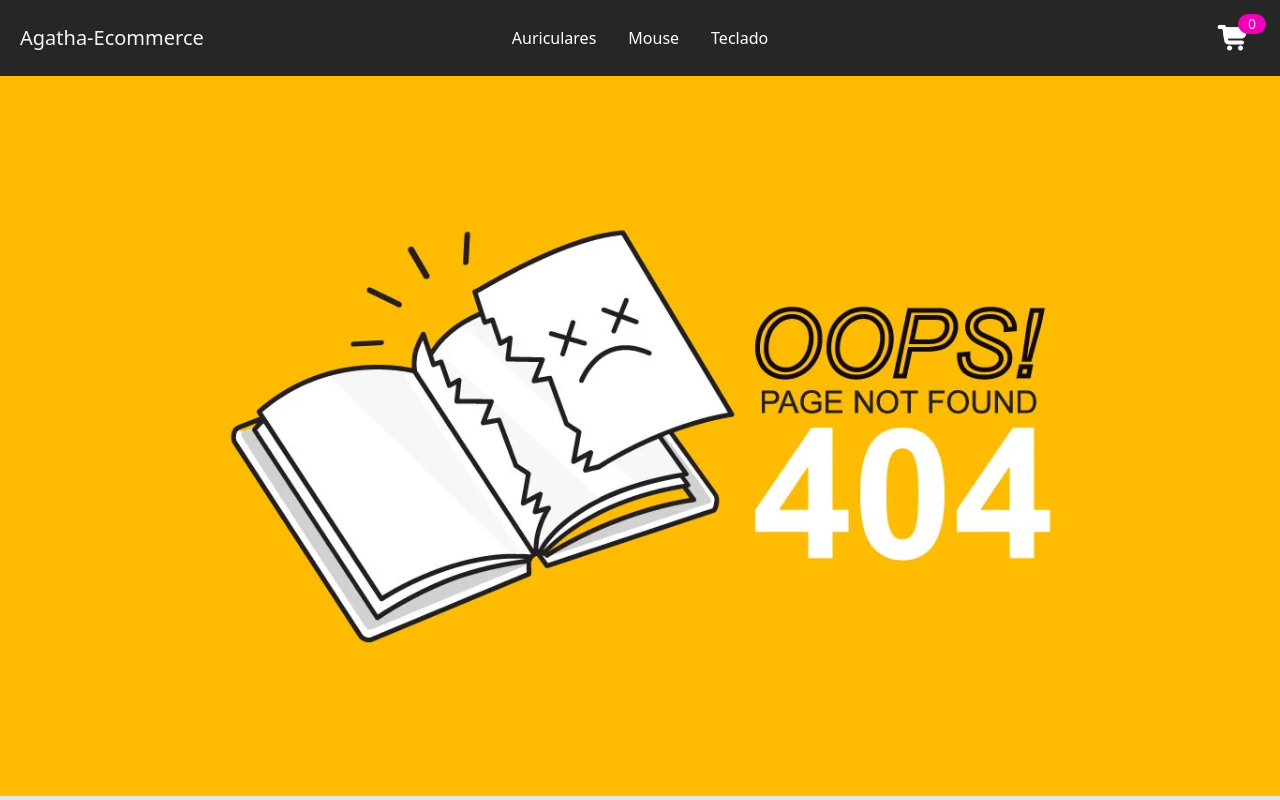
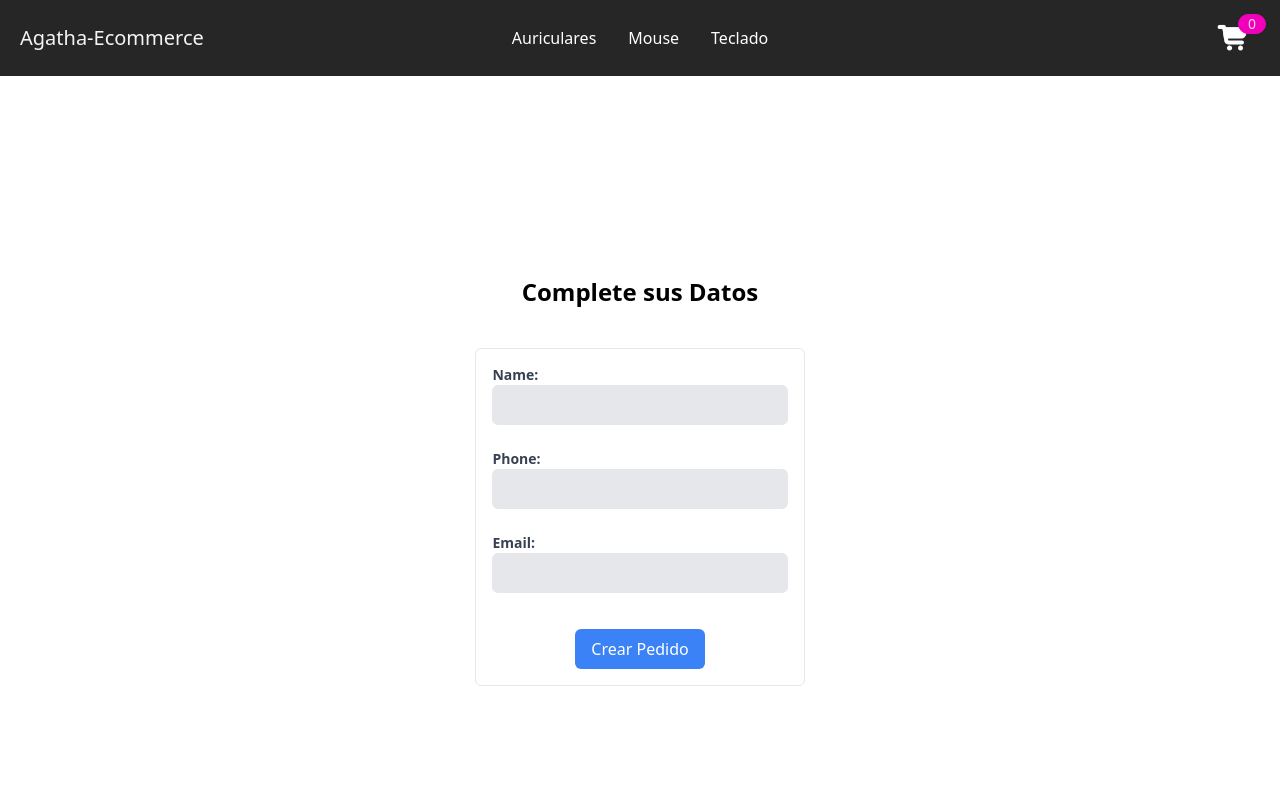
Before and after one commit to debora662/EntregaFinal-Mazzitelli, a React (Vite) app: page /checkout in a window 1280 px wide. Shown: the top 800 px of the page. Built offline with nearby package versions, Linux system fonts and the light colour scheme.

Commit message:
updates checkout

```diff
--- a/src/components/Checkout/Checkout.jsx
+++ b/src/components/Checkout/Checkout.jsx
@@ -1,57 +1,65 @@
-/* import {useContext, useState} from "react";
-import { CartContext } from "../../context/CartContext";
-import { Timestamp, addDoc, documentId } from "firebase/firestore";
-import { db } from "../../firebase/client";
-import { collection, writeBatch, query, where, getDocs } from "firebase/firestore";
-import Loading from "../Loading/Loading";
+import {useContext, useState} from "react";
+import {CartContext} from "../../context/CartContext";
+import {Timestamp, getDocs, writeBatch, collection, addDoc, query, where, documentId} from "firebase/firestore";
+import {db} from "../../firebase/client";
+import CheckoutForm from "../CheckoutForm/CheckoutForm";
 
 const Checkout = () => {
-    const [orderId, setOrderId] = useState(" ");
-    const [isLoading, setIsLoading] = useState(false);
+    const [loading, setLoading] = useState(false);
+    const [orderId, setOrderId] = useState("");
 
     const {cart, total, clearCart} = useContext(CartContext)
 
-    const createOrder = async ({ name, phone, email}) => {
+    const createOrder = async ({name, phone, email}) => {
+        setLoading(true)
+
         try {
-            setIsLoading(true);
-
             const objOrder = {
                 buyer: {
-                    name, phone, email
+                    name,
+                    phone,
+                    email
                 },
                 items: cart,
                 total: total,
                 date: Timestamp.fromDate(new Date())
-            }
+            };
 
-            const batch = writeBatch(db)
+            const batch = writeBatch(db);
 
             const outOfStock = []
 
-            const ids = cart.map(prod => prod.id)
+            const ids = cart.map(prod => prod.id);
 
-            const productsRef = collection(db, "productos")
+            const productsRef = collection(db, "productos");
 
-            const productsAddedFromFirestore = await getDocs(query(productsRef, where(documentId(), "in", ids)))
+            const productsAddedFromFirestore = await getDocs(
+                query(productsRef, where(documentId(), 'in', ids))
+            )
 
-            const { docs } = productsAddedFromFirestore
+            const {docs} = productsAddedFromFirestore;
 
             docs.forEach(doc => {
-
                 const dataDoc = doc.data()
                 const stockDb = dataDoc.stock
 
                 const productAddedToCart = cart.find(prod => prod.id === doc.id)
-                const prodQuantity = productAddedToCart?.quantity
+                const prodQuantity = productAddedToCart
+                    ?.quantity
 
-                if(stockDb >= prodQuantity) {
-                    batch.update(doc.ref, { stock: stockDb - prodQuantity })
-                }else {
-                    outOfStock.push({ id: doc.id, ...dataDoc})
+                if (stockDb >= prodQuantity) {
+                    batch.update(doc.ref, {
+                        stock: stockDb - prodQuantity
+                    })
+                } else {
+                    outOfStock.push({
+                        id: doc.id,
+                        ...dataDoc
+                    })
                 }
             })
 
-            if(outOfStock.length === 0) {
+            if (outOfStock.length === 0) {
                 await batch.commit()
 
                 const orderRef = collection(db, "orders")
@@ -60,28 +68,49 @@ const Checkout = () => {
 
                 setOrderId(orderAdded.id)
                 clearCart()
-            }else{
-                console.error("no hay productos")
+
+            } else {
+                console.error("Hay productos que no tienen Stock")
             }
         } catch (error) {
-            console.error("no hay productos")
-        }finally{
-            setIsLoading(false)
+            console.error("Error al crear un pedido")
+        } finally {
+            setLoading(false);
         }
     }
 
-    if(orderId) {
-        return <h1>El id de su orden es: {orderId}</h1>
-    }
+    return (
+        <div className="flex flex-col items-center mt-40 h-screen">
+            {
+                loading && (
+                    <h2 className="text-2xl text-black font-semibold animate-pulse">
+                        Generando Orden....
+                    </h2>
+                )
+            }
 
-
-    return (
-        <div>
-            {isLoading && <Loading />}
-            <h1>Checkout</h1>
-            <div>{createOrder}</div>
+            {
+                orderId && (
+                    <div>
+                        <h2 className="text-2xl text-black font-semibold">
+                            Orden Generada: {orderId}
+                        </h2>
+                        <p className="mt-10 text-center text-slate-900 text-lg text-semibold">Gracias por elegirnos 😃!!!</p>
+                    </div>
+                )
+            }
+            {
+                !loading && !orderId && (
+                    <div>
+                        <h1 className="text-center mt-10 text-2xl text-black font-semibold">
+                            Complete sus Datos
+                        </h1>
+                        <CheckoutForm onConfirm={createOrder}/>
+                    </div>
+                )
+            }
         </div>
-    )
+    );
 }
 
-export default Checkout; */
+export default Checkout;
--- /dev/null
+++ b/src/components/CheckoutForm/CheckoutForm.jsx
@@ -0,0 +1,48 @@
+import {useState} from "react";
+import PropTypes from 'prop-types';
+
+const CheckoutForm = ({onConfirm}) => {
+    const [name, setName] = useState("");
+    const [phone, setPhone] = useState("");
+    const [email, setEmail] = useState("")
+
+    const handleConfirm = (event) => {
+        event.preventDefault()
+
+        const userData = {
+            name,
+            phone,
+            email
+        }
+        onConfirm(userData)
+    }
+
+    return (
+        <form onSubmit={handleConfirm} className="max-w-md mx-auto mt-10 p-4 border rounded-md flex flex-col items-center mb-32">
+            <div className="mb-4 w-full">
+            <label className="block text-gray-700 text-sm font-bold mb-2">Name:
+                <input type="text" value={name} onChange={(e) => setName(e.target.value)} className="border-2 rounded-md w-full py-2 px-3 focus:outline-none bg-gray-200 focus:border-blue-500"/>
+            </label>
+            </div>
+            <div className="mb-4 w-full">
+            <label className="block text-gray-700 text-sm font-bold mb-2">
+                Phone:
+                <input type="tel" value={phone} onChange={(e) => setPhone(e.target.value)} className="border-2 rounded-md w-full py-2 px-3 focus:outline-none bg-gray-200 focus:border-blue-500"/>
+            </label>
+            </div>
+            <div className="mb-4 w-full">
+            <label className="block text-gray-700 text-sm font-bold mb-2">
+                Email:
+                <input type="email" value={email} onChange={(e) => setEmail(e.target.value)} className="border-2 rounded-md w-full py-2 px-3 focus:outline-none bg-gray-200 focus:border-blue-500"/>
+            </label>
+            </div>
+            <button type="submit" className="bg-blue-500 text-white py-2 px-4 mt-3 rounded-md hover:bg-blue-700 focus:outline-none focus:shadow-outline-blue">Crear Pedido</button>
+        </form>
+    )
+}
+
+CheckoutForm.propTypes = {
+    onConfirm: PropTypes.func
+};
+
+export default CheckoutForm
--- a/src/components/Loading/Loading.jsx
+++ b/src/components/Loading/Loading.jsx
@@ -2,7 +2,7 @@ const Loading = () => {
 
     return (
         <div className="flex mt-40 justify-center h-screen">
-            <div className="text-4xl text-slate-500 font-bold animate-pulse">
+            <div>
                 Loading...
             </div>
         </div>
--- a/src/routers/RouterPrincipal.jsx
+++ b/src/routers/RouterPrincipal.jsx
@@ -6,6 +6,7 @@ import Footer from "../components/Footer/Footer"
 import Error404 from "../components/Error/Error404";
 import CartProvider from "../context/CartContext";
 import Cart from "../components/Cart/Cart";
+import Checkout from "../components/Checkout/Checkout";
 
 function RouterPrincipal() {
     return (
@@ -17,6 +18,7 @@ function RouterPrincipal() {
                     <Route path="/category/:categoryId" element={<ItemListContainer />}/>
                     <Route path="/item/:itemId" element={<ItemDetailContainer />}/>
                     <Route path="/cart" element={<Cart />}/>
+                    <Route path="/checkout" element={<Checkout />}/>
                     <Route path="*" element={<Error404 />}/>
                 </Routes>
                 <Footer/>
```
